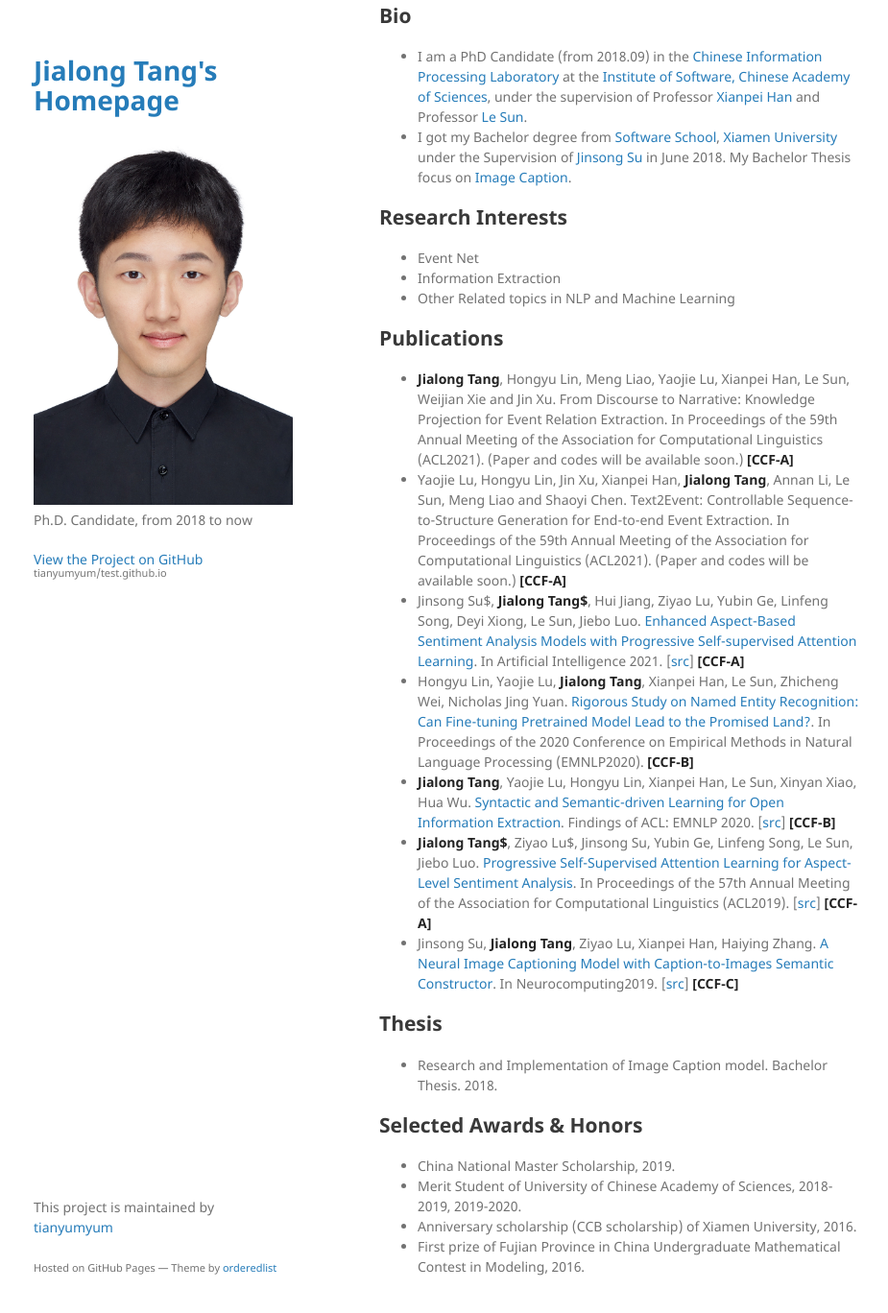
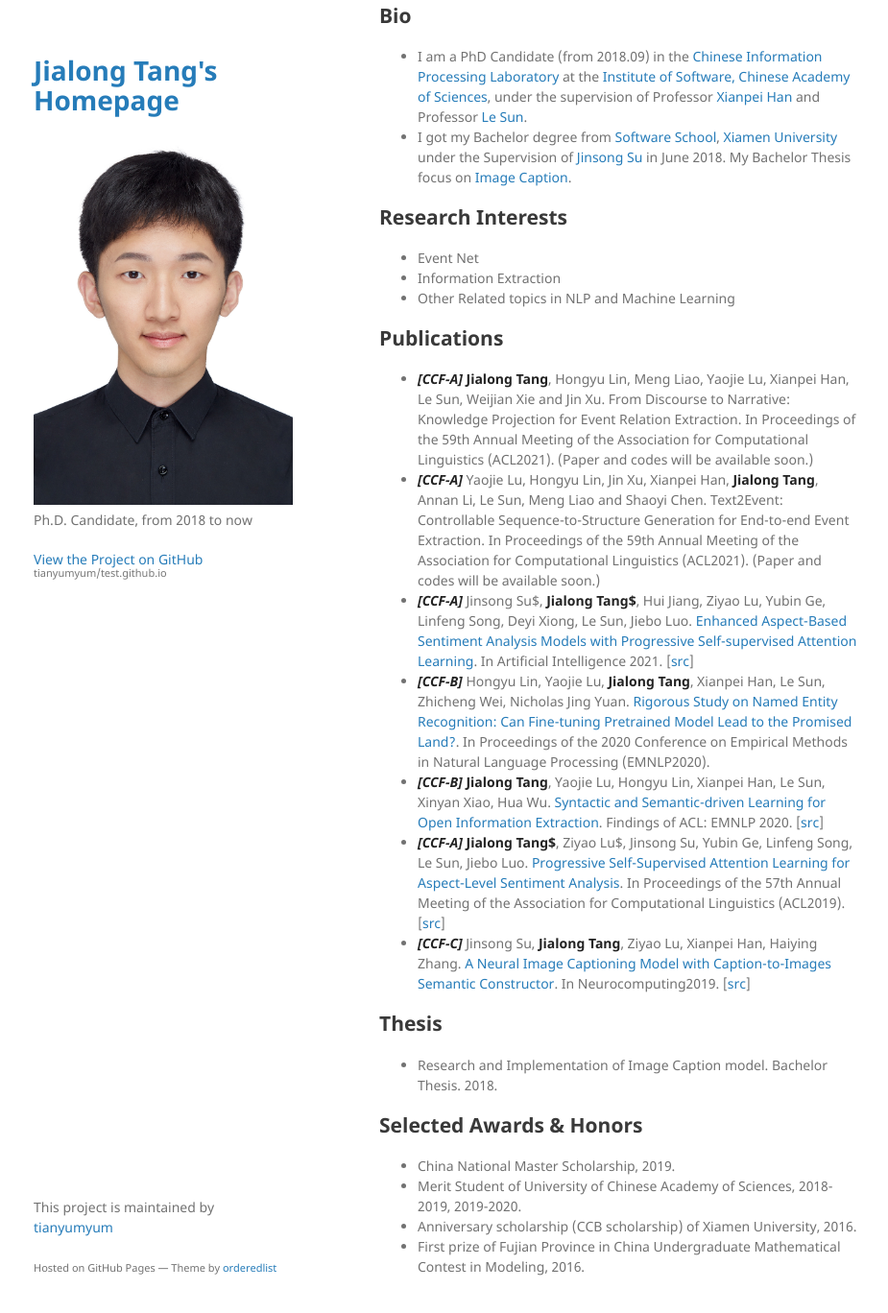
Before and after one commit to tianyumyum/test.github.io, a Jekyll site: the page built from index.md, in a window 1280 px wide and 1400 px high, scrolled down 366 px. Shown: the top 1368 px of the window at 96% size, without its empty margins (175-1100 px from the left). Built offline with Jekyll 4.4.1, drawn with Linux system fonts in a browser that asks for light colours; our own code applies the rules of GitHub Pages for plain Markdown files.

```diff
--- a/index.md
+++ b/index.md
@@ -28,14 +28,14 @@ layout: default
 
 ## Publications
 
-*   **Jialong Tang**, Hongyu Lin, Meng Liao, Yaojie Lu, Xianpei Han, Le Sun, Weijian Xie and Jin Xu. From Discourse to Narrative: Knowledge Projection for Event Relation Extraction. In Proceedings of the 59th Annual Meeting of the Association for Computational Linguistics (ACL2021). (Paper and codes will be available soon.) **\[CCF-A\]**
-*   Yaojie Lu, Hongyu Lin, Jin Xu, Xianpei Han, **Jialong Tang**, Annan Li, Le Sun, Meng Liao and Shaoyi Chen. Text2Event: Controllable Sequence-to-Structure Generation for End-to-end Event Extraction. In Proceedings of the 59th Annual Meeting of the Association for Computational Linguistics (ACL2021). (Paper and codes will be available soon.) **\[CCF-A\]**
-*   Jinsong Su$, **Jialong Tang$**, Hui Jiang, Ziyao Lu, Yubin Ge, Linfeng Song, Deyi Xiong, Le Sun, Jiebo Luo. [Enhanced Aspect-Based Sentiment Analysis Models
-with Progressive Self-supervised Attention Learning](https://www.sciencedirect.com/science/article/pii/S000437022100028X). In Artificial Intelligence 2021. \[[src](https://github.com/TangJiaLong/PSSAttention)\] **\[CCF-A\]**
-*   Hongyu Lin, Yaojie Lu, **Jialong Tang**, Xianpei Han, Le Sun, Zhicheng Wei, Nicholas Jing Yuan. [Rigorous Study on Named Entity Recognition: Can Fine-tuning Pretrained Model Lead to the Promised Land?](https://www.aclweb.org/anthology/2020.emnlp-main.592.pdf). In Proceedings of the 2020 Conference on Empirical Methods in Natural Language Processing (EMNLP2020). **\[CCF-B\]**
-*   **Jialong Tang**, Yaojie Lu, Hongyu Lin, Xianpei Han, Le Sun, Xinyan Xiao, Hua Wu. [Syntactic and Semantic-driven Learning for Open Information Extraction](https://www.aclweb.org/anthology/2020.findings-emnlp.69.pdf). Findings of ACL: EMNLP 2020. \[[src](https://github.com/TangJiaLong/SSD-OpenIE)\] **\[CCF-B\]**
-*   **Jialong Tang$**, Ziyao Lu$, Jinsong Su, Yubin Ge, Linfeng Song, Le Sun, Jiebo Luo. [Progressive Self-Supervised Attention Learning for Aspect-Level Sentiment Analysis](https://www.aclweb.org/anthology/P19-1053.pdf). In Proceedings of the 57th Annual Meeting of the Association for Computational Linguistics (ACL2019). \[[src](https://github.com/TangJiaLong/PSSAttention)\] **\[CCF-A\]**
-*   Jinsong Su, **Jialong Tang**, Ziyao Lu, Xianpei Han, Haiying Zhang. [A Neural Image Captioning Model with Caption-to-Images Semantic Constructor](https://www.sciencedirect.com/science/article/pii/S0925231219311312). In Neurocomputing2019. \[[src](https://github.com/TangJiaLong/ICSemanticReConstructor)\] **\[CCF-C\]**
+*   ***\[CCF-A\]*** **Jialong Tang**, Hongyu Lin, Meng Liao, Yaojie Lu, Xianpei Han, Le Sun, Weijian Xie and Jin Xu. From Discourse to Narrative: Knowledge Projection for Event Relation Extraction. In Proceedings of the 59th Annual Meeting of the Association for Computational Linguistics (ACL2021). (Paper and codes will be available soon.)
+*   ***\[CCF-A\]*** Yaojie Lu, Hongyu Lin, Jin Xu, Xianpei Han, **Jialong Tang**, Annan Li, Le Sun, Meng Liao and Shaoyi Chen. Text2Event: Controllable Sequence-to-Structure Generation for End-to-end Event Extraction. In Proceedings of the 59th Annual Meeting of the Association for Computational Linguistics (ACL2021). (Paper and codes will be available soon.)
+*   ***\[CCF-A\]*** Jinsong Su$, **Jialong Tang$**, Hui Jiang, Ziyao Lu, Yubin Ge, Linfeng Song, Deyi Xiong, Le Sun, Jiebo Luo. [Enhanced Aspect-Based Sentiment Analysis Models
+with Progressive Self-supervised Attention Learning](https://www.sciencedirect.com/science/article/pii/S000437022100028X). In Artificial Intelligence 2021. \[[src](https://github.com/TangJiaLong/PSSAttention)\]
+*   ***\[CCF-B\]*** Hongyu Lin, Yaojie Lu, **Jialong Tang**, Xianpei Han, Le Sun, Zhicheng Wei, Nicholas Jing Yuan. [Rigorous Study on Named Entity Recognition: Can Fine-tuning Pretrained Model Lead to the Promised Land?](https://www.aclweb.org/anthology/2020.emnlp-main.592.pdf). In Proceedings of the 2020 Conference on Empirical Methods in Natural Language Processing (EMNLP2020).
+*   ***\[CCF-B\]*** **Jialong Tang**, Yaojie Lu, Hongyu Lin, Xianpei Han, Le Sun, Xinyan Xiao, Hua Wu. [Syntactic and Semantic-driven Learning for Open Information Extraction](https://www.aclweb.org/anthology/2020.findings-emnlp.69.pdf). Findings of ACL: EMNLP 2020. \[[src](https://github.com/TangJiaLong/SSD-OpenIE)\]
+*   ***\[CCF-A\]*** **Jialong Tang$**, Ziyao Lu$, Jinsong Su, Yubin Ge, Linfeng Song, Le Sun, Jiebo Luo. [Progressive Self-Supervised Attention Learning for Aspect-Level Sentiment Analysis](https://www.aclweb.org/anthology/P19-1053.pdf). In Proceedings of the 57th Annual Meeting of the Association for Computational Linguistics (ACL2019). \[[src](https://github.com/TangJiaLong/PSSAttention)\]
+*   ***\[CCF-C\]*** Jinsong Su, **Jialong Tang**, Ziyao Lu, Xianpei Han, Haiying Zhang. [A Neural Image Captioning Model with Caption-to-Images Semantic Constructor](https://www.sciencedirect.com/science/article/pii/S0925231219311312). In Neurocomputing2019. \[[src](https://github.com/TangJiaLong/ICSemanticReConstructor)\]
 
 ## Thesis
 
```
